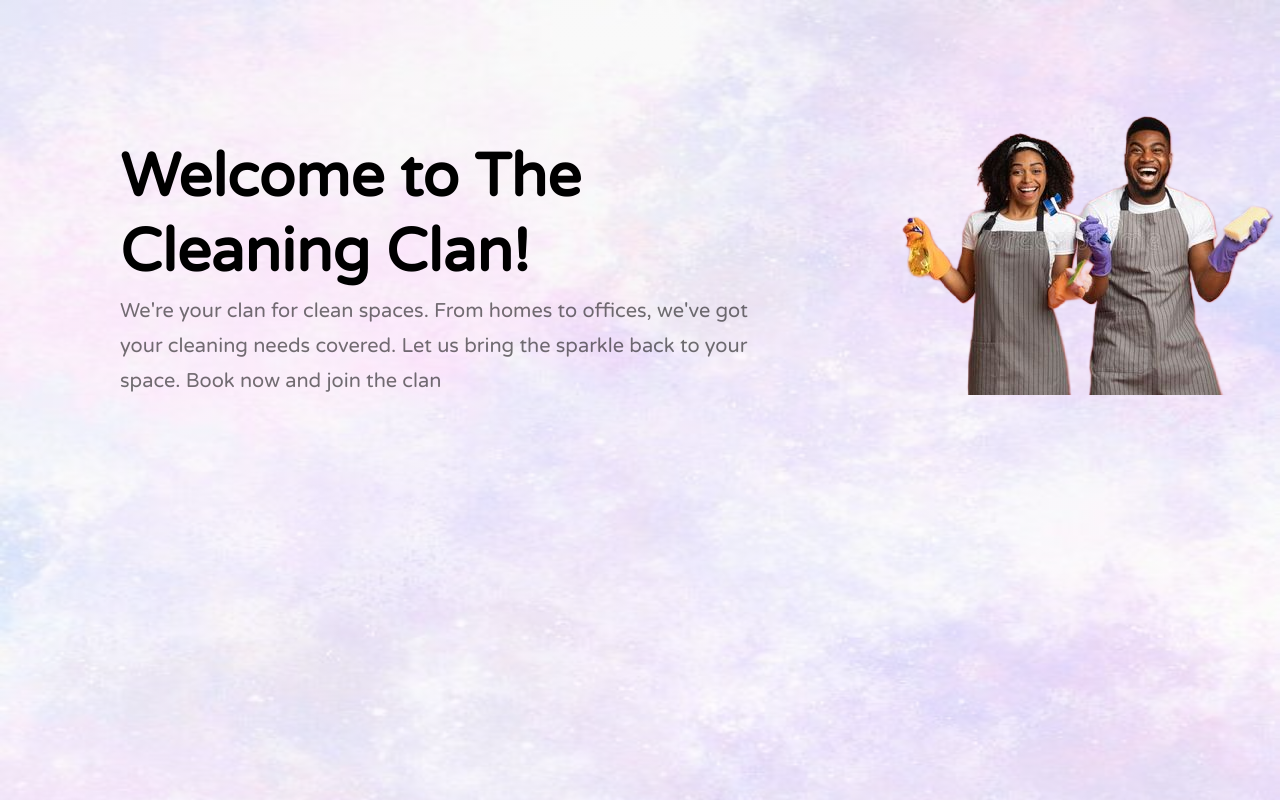
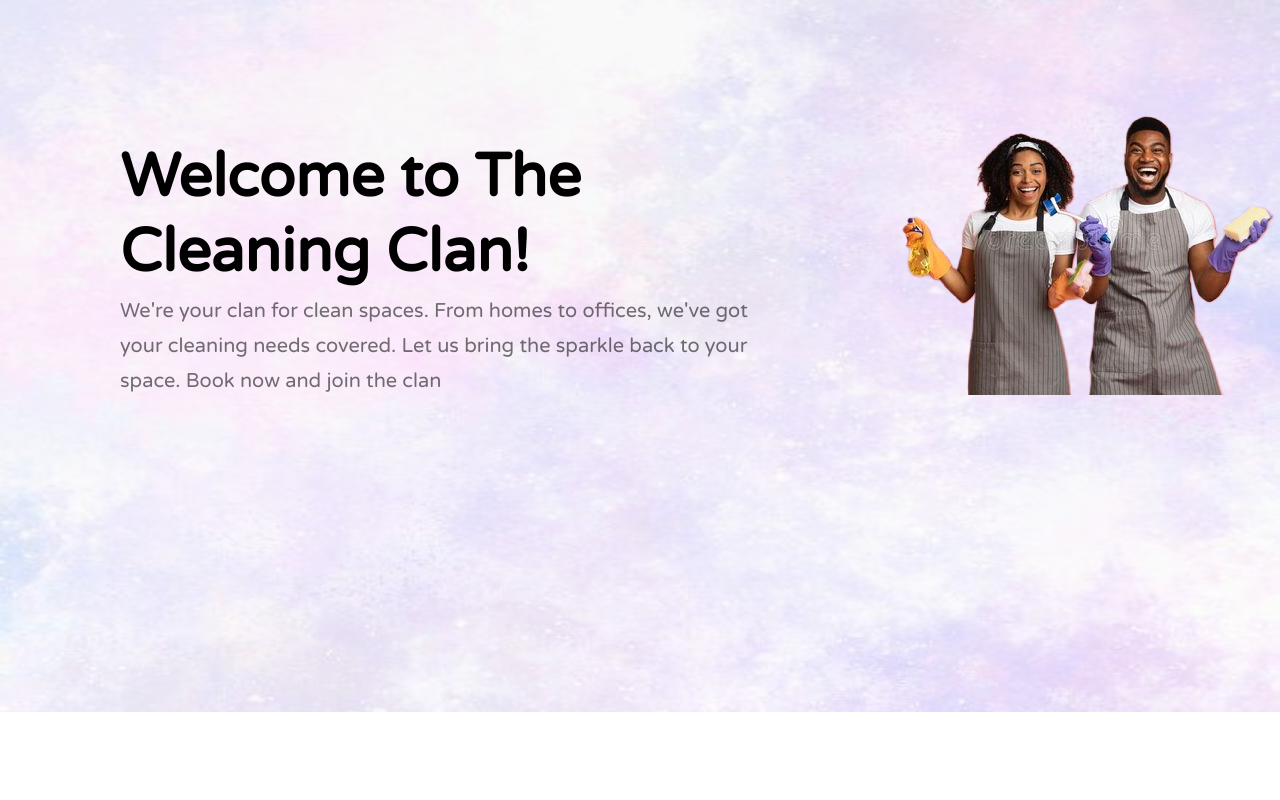
Before and after one commit to eniolaSamuel/CleaningClanProductPage, a React (Create React App) app: page /home-page in a window 1280 px wide. Shown: the top 800 px of the page. Built offline with nearby package versions, Linux system fonts and the light colour scheme.

Commit message:
subsequent tcc commit

```diff
--- a/src/styles/HomePage.css
+++ b/src/styles/HomePage.css
@@ -1,6 +1,6 @@
 .home-page-main-frame{
     width: 100%;
-    height: 100vh;
+    height: 89vh;
     background-size: cover;
     display: flex;
     background-image:
```
